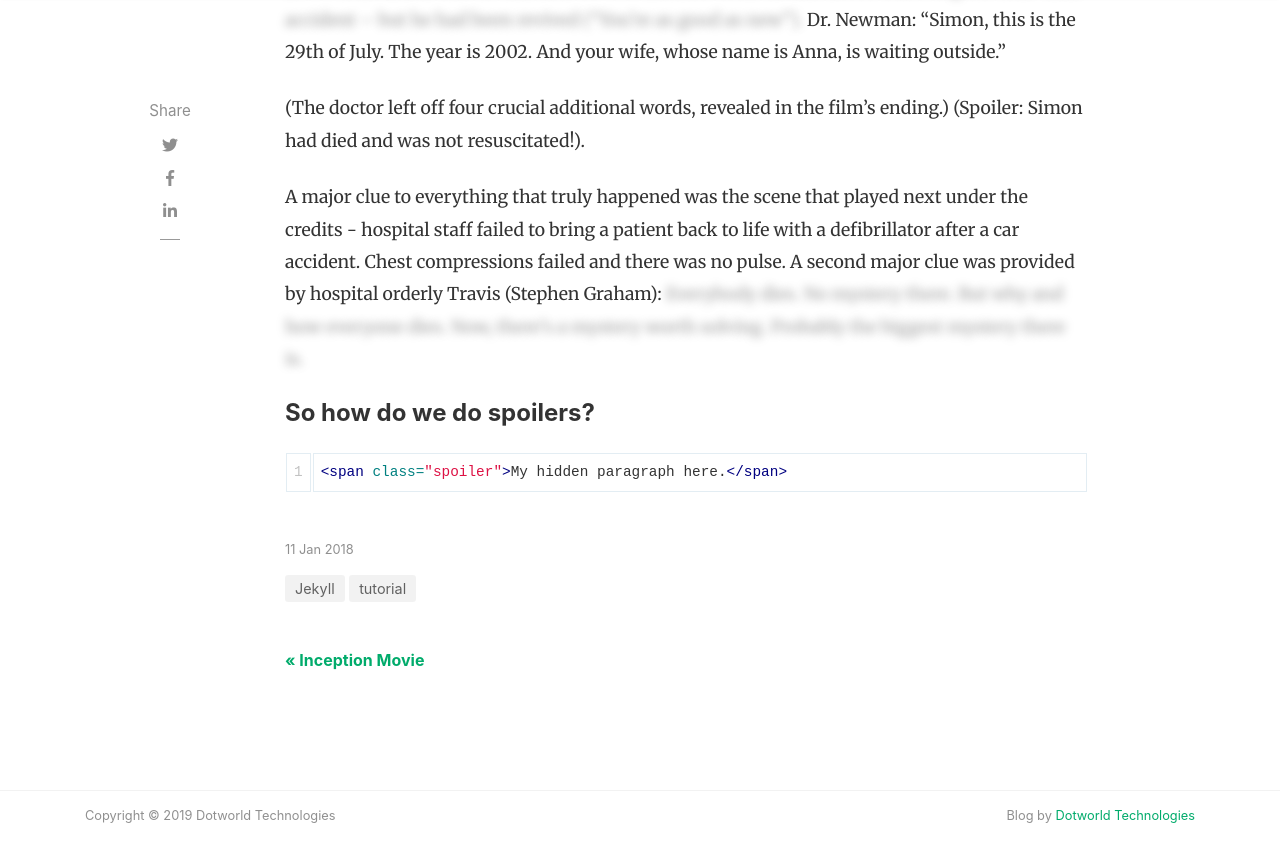
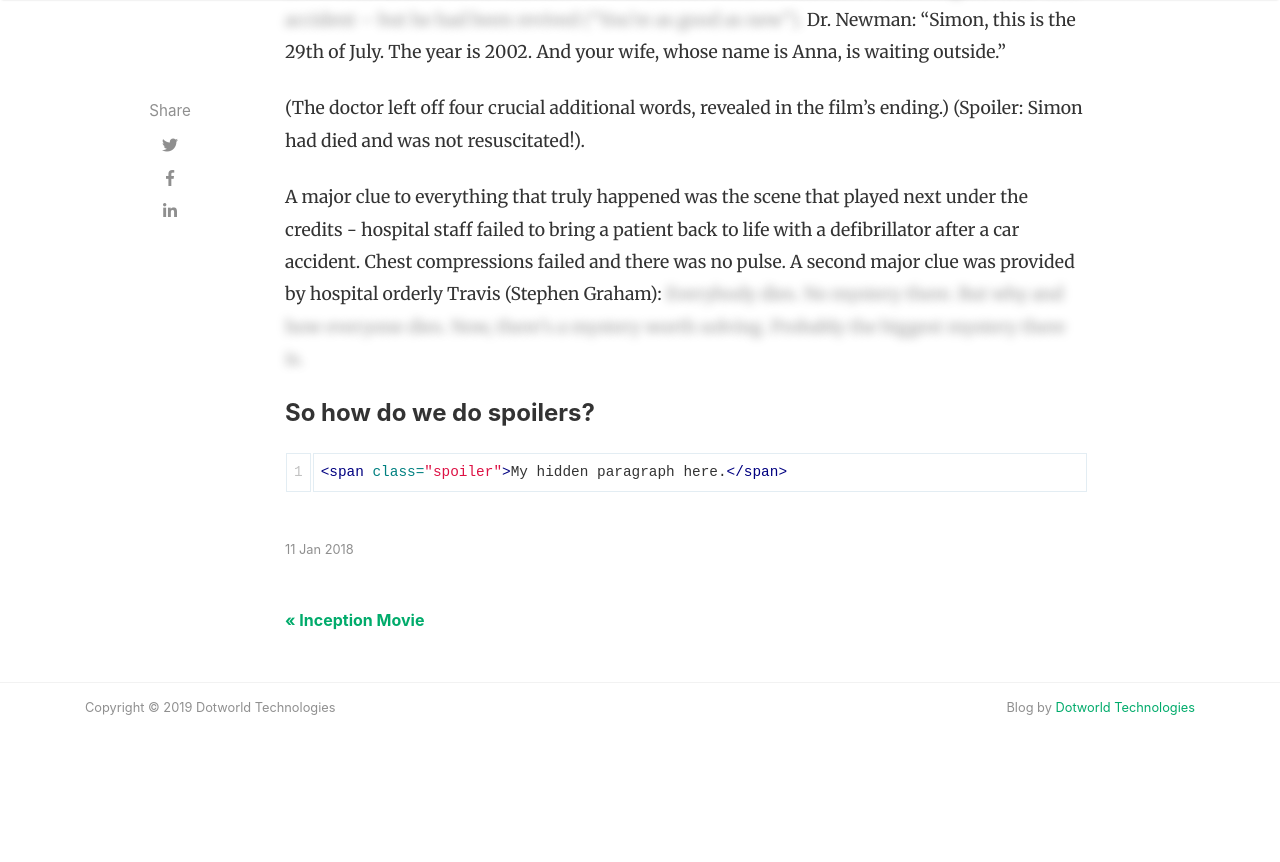
Before and after one commit to DotworldTechnologies/DW-Blog, a Jekyll site: the page built from _posts/2018-01-11-quick-start-guide.md, in a window 1280 px wide and 900 px high, scrolled down 1405 px. Shown: the top 862 px of the window. Built offline with Jekyll 4.4.1, drawn with Linux system fonts in a browser that asks for light colours; nearby versions of some CDN libraries; comment, search, counter and statistics services are not loaded; after the commit the page ends 2197 px from its top, so only the background shows below that.

```diff
--- a/_includes/disqus.html
+++ b/_includes/disqus.html
@@ -9,6 +9,5 @@
             (document.getElementsByTagName('head')[0] || document.getElementsByTagName('body')[0]).appendChild(dsq);
         })();
     </script>
-    <noscript>Please enable JavaScript to view the <a href="http://disqus.com/?ref_noscript">comments powered by Disqus.</a></noscript>
-   <!-- <a href="http://disqus.com" class="dsq-brlink">comments powered by <span class="logo-disqus">Disqus</span></a> -->
+
 </section>
--- a/_posts/2018-01-11-quick-start-guide.md
+++ b/_posts/2018-01-11-quick-start-guide.md
@@ -2,10 +2,10 @@
 layout: post
 title:  "Let's test spoilers"
 author: naveens
-categories: [ Jekyll, tutorial ]
 image: assets/images/12.jpg
 featured: true
 hidden: true
+comments: false
 ---
 
 Director Roland Suso Richter's enigmatic psychological thriller (direct to video/DVD) was based upon screenwriter Michael Cooney's own play "Point of Death" - a title that gave away the film's entire plot twist premise.
```
